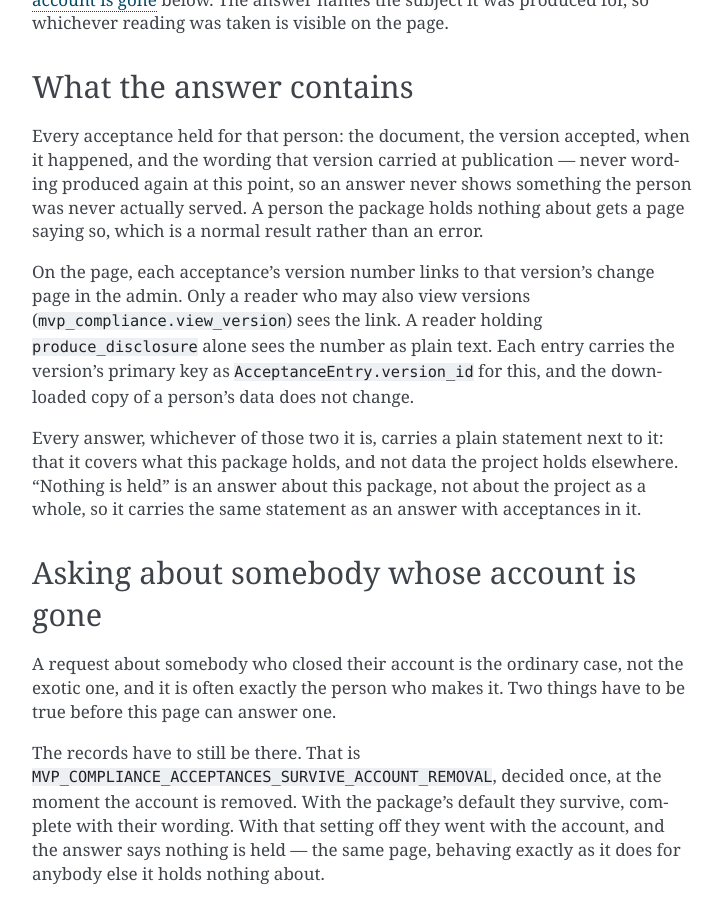
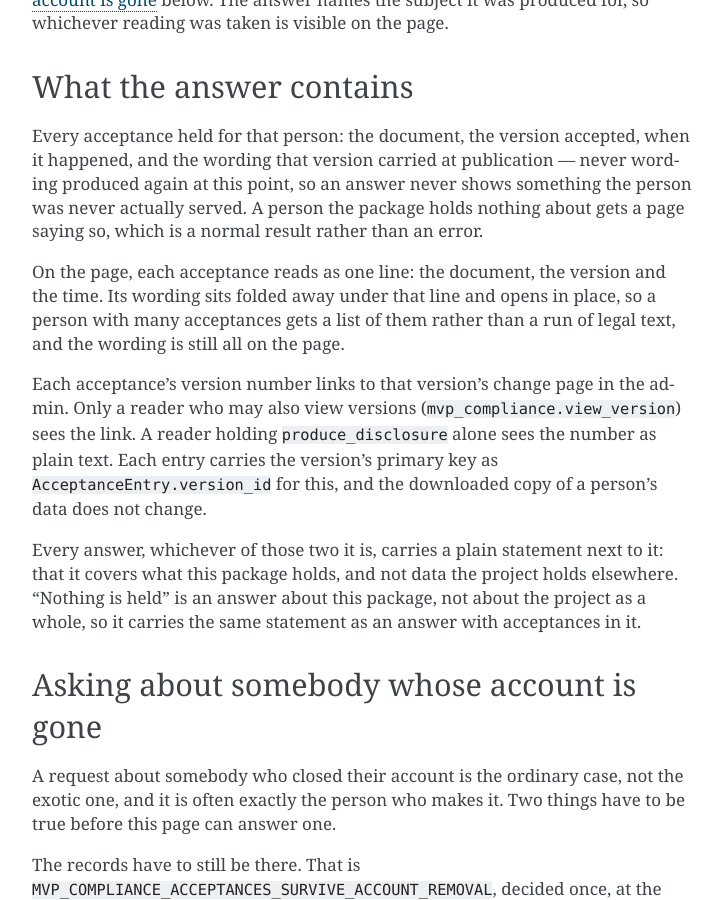
Before and after one commit to django-mvp/django-mvp-compliance, a Sphinx documentation site: the page built from docs/disclosure.md, in a window 1280 px wide and 900 px high, scrolled down 1746 px. Shown: the whole window, without its empty margins (388-1111 px from the left). Built offline with Sphinx 7.4.7, drawn with Linux system fonts in a browser that asks for light colours.

Commit message:
Fold each accepted version's wording on the page producing what is held about a person
The page listed every acceptance with the full wording of its version
inline, so for anyone with more than a few acceptances the record itself
was lost in legal text. Each acceptance now reads as one line, with its
wording folded away under it. The wording stays on the page in full.

Closes #141

```diff
--- a/docs/disclosure.md
+++ b/docs/disclosure.md
@@ -80,7 +80,11 @@ produced again at this point, so an answer never shows something the person was
 never actually served. A person the package holds nothing about gets a page
 saying so, which is a normal result rather than an error.
 
-On the page, each acceptance's version number links to that version's change page in the
+On the page, each acceptance reads as one line: the document, the version and the time. Its
+wording sits folded away under that line and opens in place, so a person with many acceptances
+gets a list of them rather than a run of legal text, and the wording is still all on the page.
+
+Each acceptance's version number links to that version's change page in the
 admin. Only a reader who may also view versions (`mvp_compliance.view_version`) sees the
 link. A reader holding `produce_disclosure` alone sees the number as plain text. Each entry
 carries the version's primary key as `AcceptanceEntry.version_id` for this, and the
```
Also changed, not shown: CHANGELOG.md (+3 -0 lines), 2 other files.
